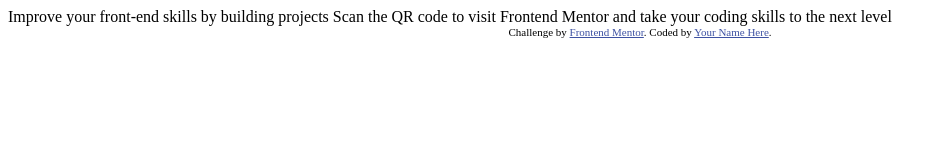
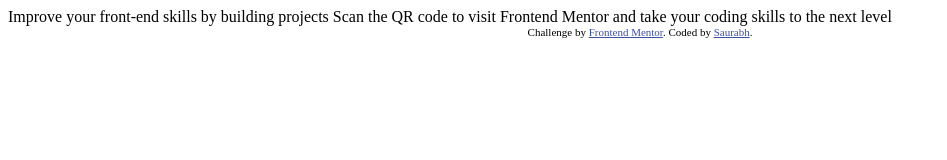
Before and after one commit to saurabhdhull/frontend_challenges, a plain HTML site: page index.html in a window 1280 px wide. Shown: the whole page, without its empty margins (0-947 px from the left). Drawn offline with Linux system fonts and the light colour scheme.

Commit message:
Update index.html

```diff
--- a/index.html
+++ b/index.html
@@ -22,7 +22,7 @@
 
   <div class="attribution">
     Challenge by <a href="https://www.frontendmentor.io?ref=challenge" target="_blank">Frontend Mentor</a>.
-    Coded by <a href="#">Your Name Here</a>.
+    Coded by <a href="#">Saurabh</a>.
   </div>
 </body>
 </html>
```
